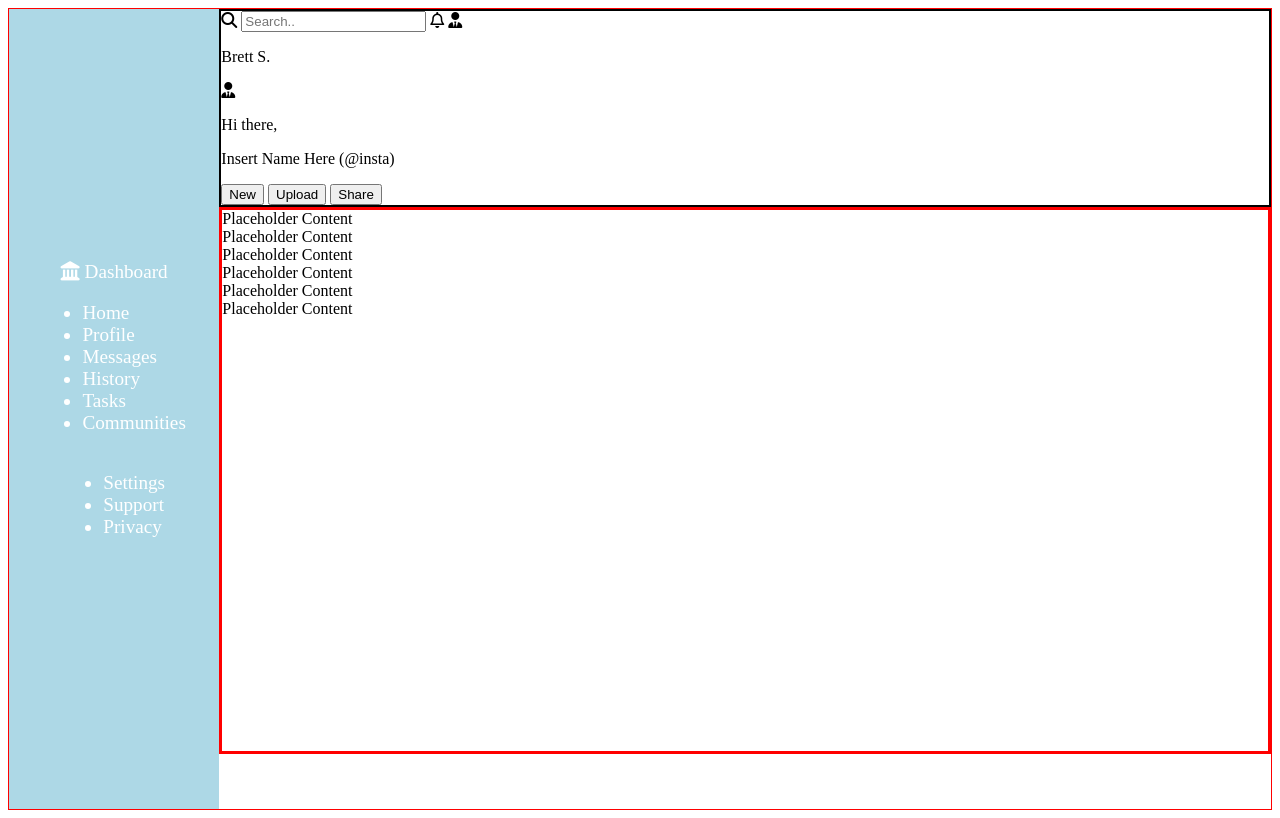
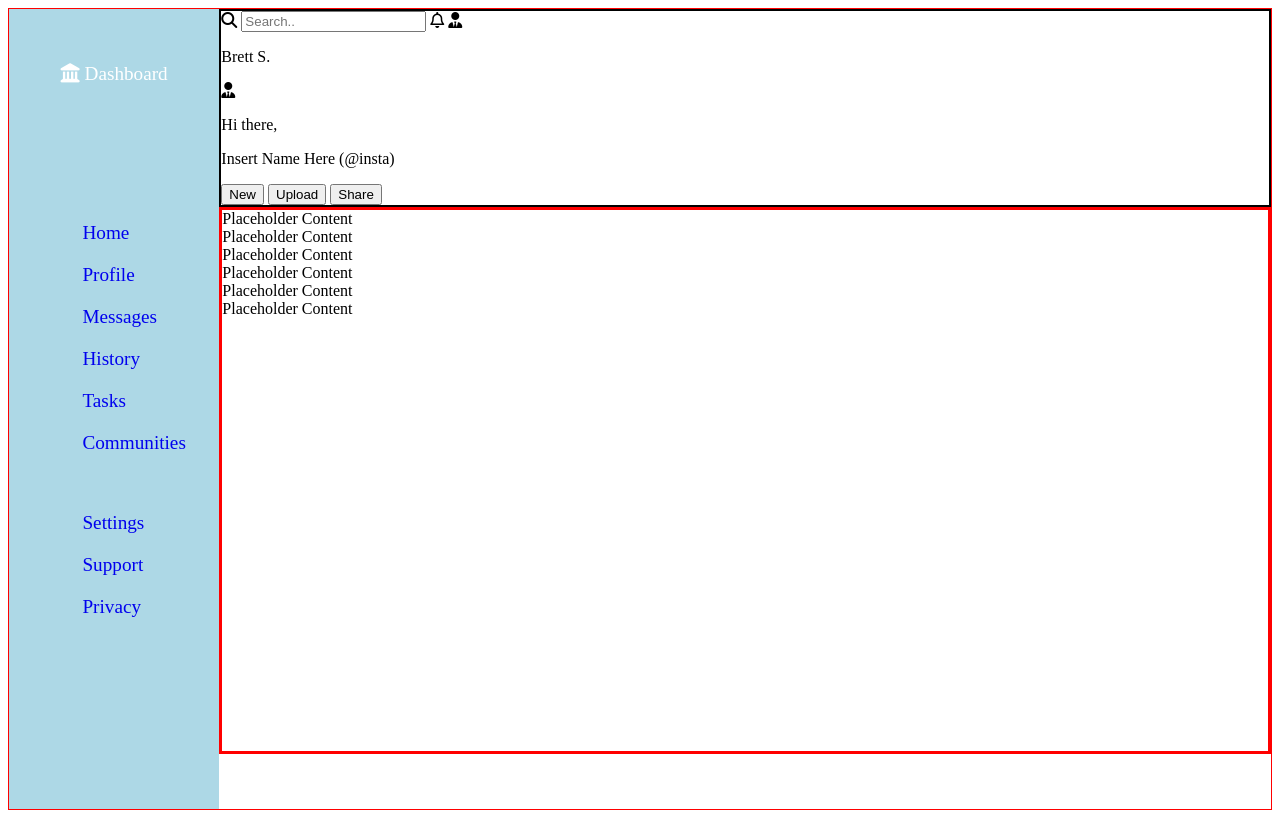
Before and after one commit to 13011brett/admin-dashboard, a plain HTML site: page index.html in a window 1280 px wide. Drawn offline with Linux system fonts and the light colour scheme.

Commit message:
Dashboard area done (mostly)

```diff
--- a/index.html
+++ b/index.html
@@ -19,20 +19,21 @@
 
                 <div class="menu">
                     <ul>
-                        <li>Home</li>
-                        <li>Profile</li>
-                        <li>Messages</li>
-                        <li>History</li>
-                        <li>Tasks</li>
-                        <li>Communities</li>
+                        <li><a href="#">Home</a></li>
+                        <li><a href="#">Profile</a></li>
+                        <li><a href="#">Messages</a></li>
+                        <li><a href="#">History</a></li>
+                        <li><a href="#">Tasks</a></li>
+                        <li><a href="#">Communities</a></li>
+                    </ul>
+                    <ul>
+                        <li><a href="#">Settings</a></li>
+                        <li><a href="#">Support</a></li>
+                        <li><a href="#">Privacy</a></li>
                     </ul>
                 </div>
                 <div class="help-menu">
-                    <ul>
-                        <li> Settings</li>
-                        <li>Support</li>
-                        <li>Privacy</li>
-                    </ul>
+
                 </div>
             </div>
         </div>
--- a/style.css
+++ b/style.css
@@ -22,11 +22,22 @@
     display:flex;
     flex-grow:1;
     height:100%;
-    justify-content: center;
+    justify-content: space-around;
 
     flex-direction:column;
     align-items: center;
 }
+
+
+.menu{
+    display:flex;
+
+    flex-direction: column;
+    justify-content: space-evenly;
+    flex-shrink: 1;
+
+}
+
 
 .header-content{
     border: 2px solid black;
@@ -39,3 +50,21 @@
     grid-row: 2;
     border: 3px solid red;
 }
+
+li{
+    list-style-type:none;
+    padding:10px;
+}
+
+a{
+    text-decoration: none;
+}
+a:link{
+    color:none;
+}
+a:visited{
+    color:white;
+}
+a:active{
+    color:none;
+}
```
